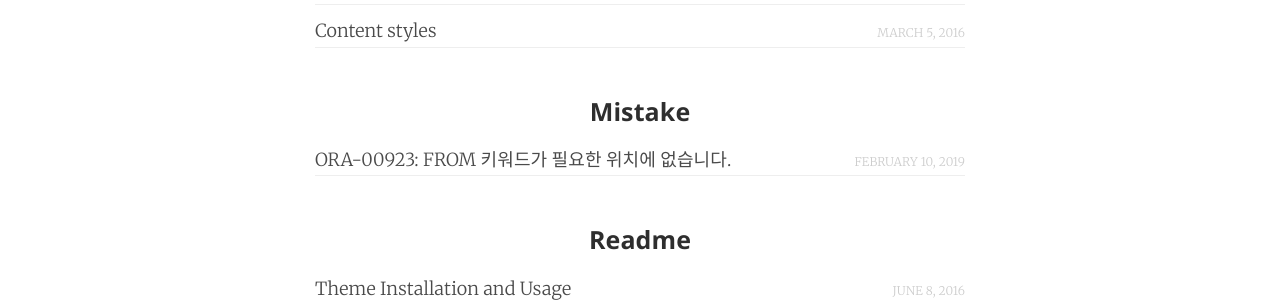
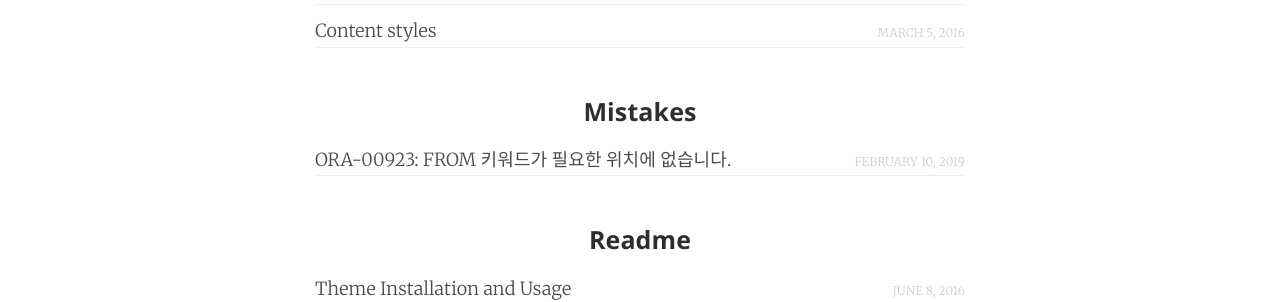
Before and after one commit to jwillmer/jekyllDecent, a Jekyll site: the page built from index.html, in a window 1280 px wide. Shown: the part 753-1055 px from the top of the page. Built offline with Jekyll 4.4.1, drawn with Linux system fonts in a browser that asks for light colours; some web fonts are replaced.

Commit message:
Update 2019-02-11-server-mistake1.md

```diff
--- a/_posts/2019-02-11-server-mistake1.md
+++ b/_posts/2019-02-11-server-mistake1.md
@@ -4,11 +4,11 @@ title:             "ORA-00923: FROM 키워드가 필요한 위치에 없습니
 menutitle:         "ORA-00923: FROM 키워드가 필요한 위치에 없습니다."
 date:              2019-02-11 00:40:00 +0300
 tags:              ORACLE 오류
-category:          Mistake
+category:          Mistakes
 author:            geunyoung
 cover:             /assets/mountain-alternative-cover.jpg
 published:         true
-redirect_from:     "/mistake1/"
+redirect_from:     "/mistakes1/"
 cover:             /assets/mountain-alternative-cover.jpg
 language:          KO
 comments:          true
```
